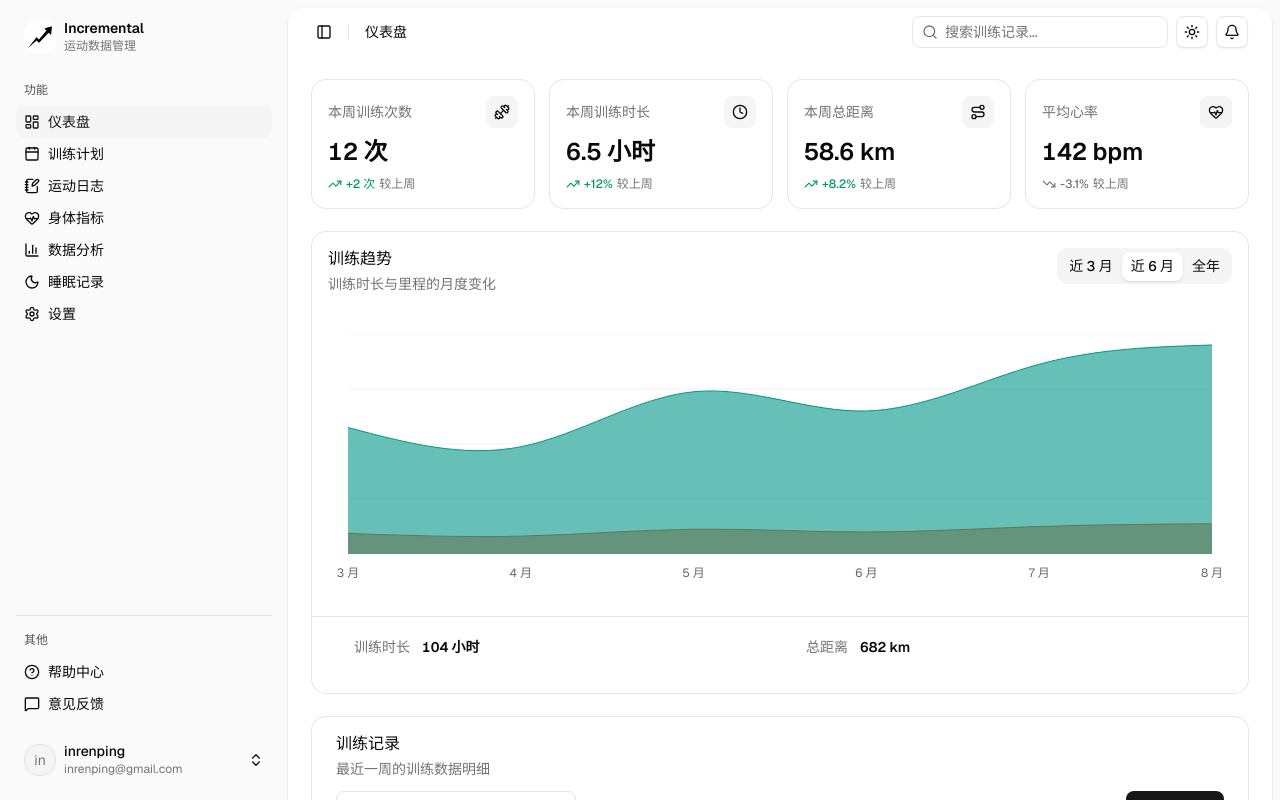
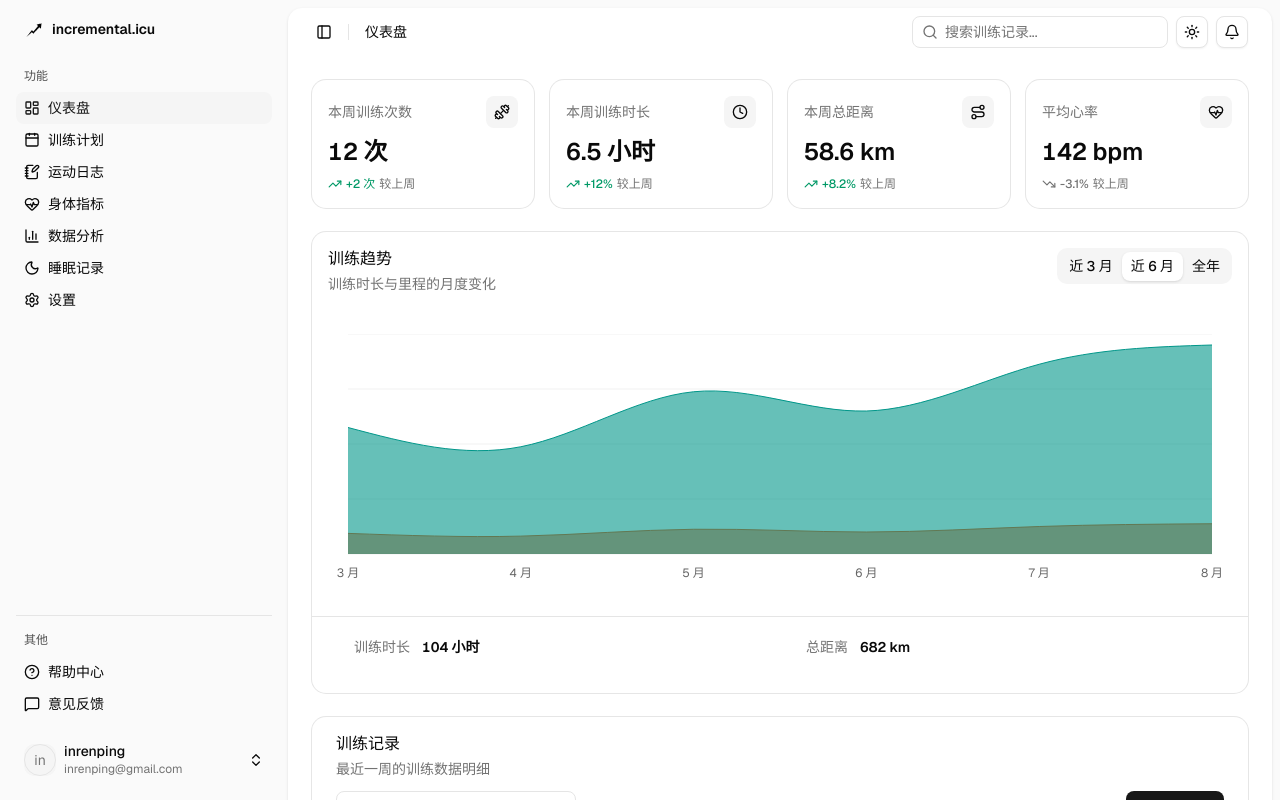
Before and after one commit to inrenping/incremental-dashboard, a Next.js app: page / in a window 1280 px wide. Shown: the top 800 px of the page. Built offline with nearby package versions, Linux system fonts and the light colour scheme.

Commit message:
chore: 更新网站品牌标识与站点元数据
- 调整页面元数据标题为 incremental.icu
- 更新侧边栏品牌展示：修改主标题、移除副标题、缩小logo尺寸
- 优化 favicon.svg，添加深色模式适配的图标颜色

```diff
--- a/app/layout.tsx
+++ b/app/layout.tsx
@@ -14,7 +14,7 @@ const geistMono = Geist_Mono({
 });
 
 export const metadata: Metadata = {
-  title: "Incremental Dashboard",
+  title: "incremental.icu",
   description: "运动数据管理仪表盘",
 };
 
--- a/components/app-sidebar.tsx
+++ b/components/app-sidebar.tsx
@@ -88,12 +88,9 @@ export function AppSidebar(props: React.ComponentProps<typeof Sidebar>) {
     <Sidebar collapsible="icon" {...props}>
       <SidebarHeader>
         <div className="flex items-center gap-2 px-2 py-1">
-          <img src="/favicon.svg" alt="Incremental" className="size-8 rounded-lg" />
+          <img src="/favicon.svg" alt="incremental.icu" className="size-5" />
           <div className="grid flex-1 text-left text-sm leading-tight">
-            <span className="truncate font-semibold">Incremental</span>
-            <span className="truncate text-xs text-muted-foreground">
-              运动数据管理
-            </span>
+            <span className="truncate font-semibold">incremental.icu</span>
           </div>
         </div>
       </SidebarHeader>
```
Also changed, not shown: public/favicon.svg.
